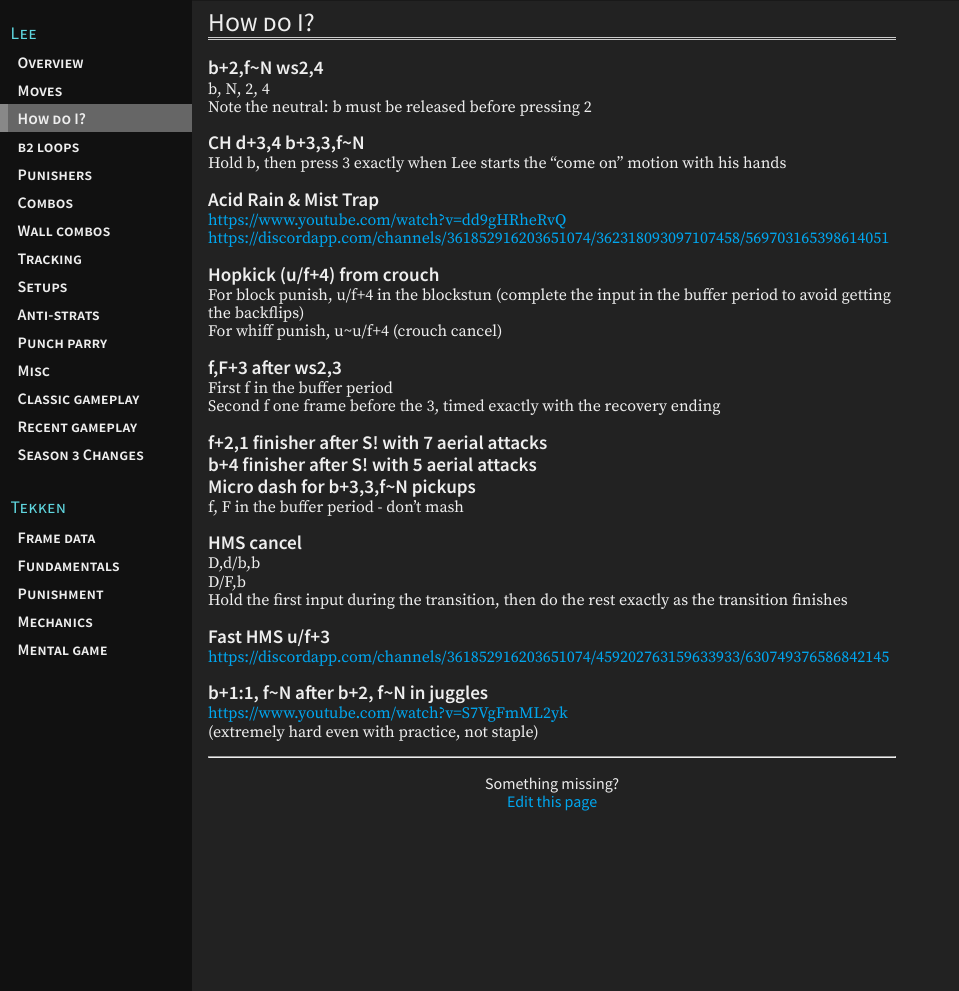
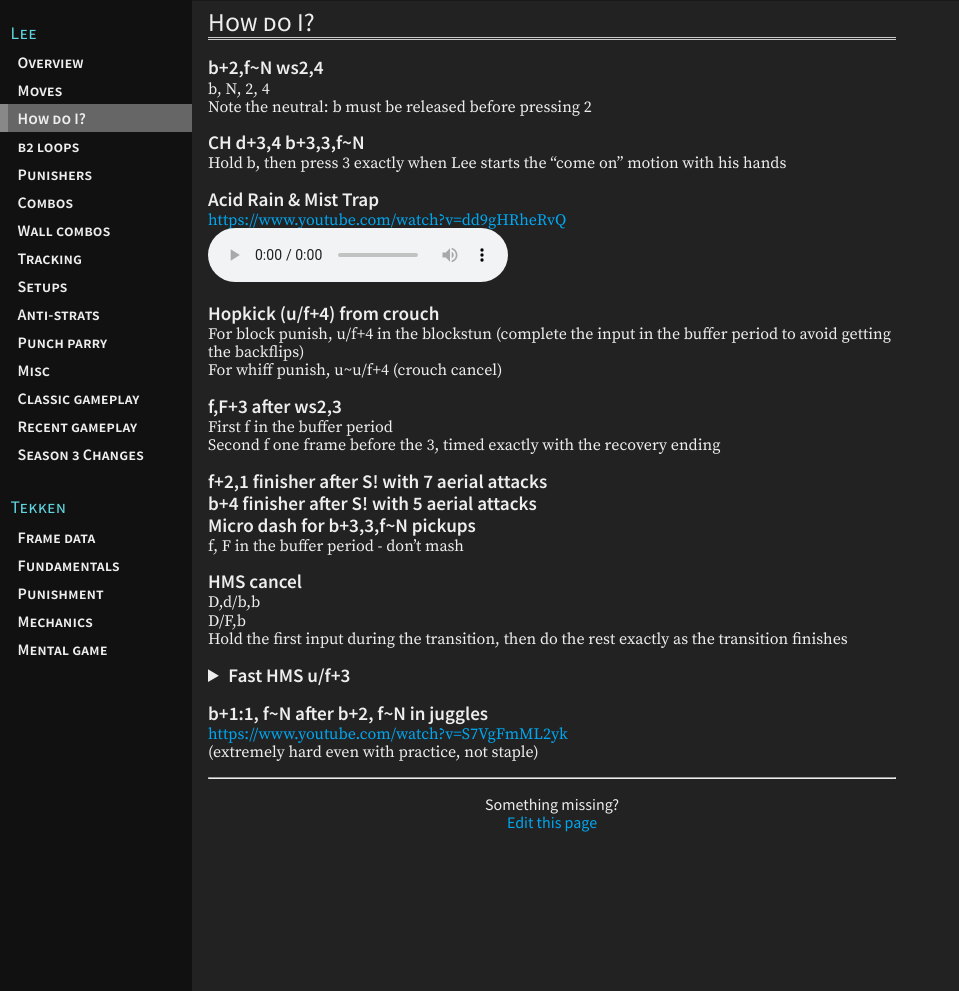
Before and after one commit to t7leeschool/t7leeschool.github.io, a Jekyll site: the page built from _pages/faq.md, in a window 1280 px wide and 991 px high. Shown: the whole window, without its empty margins (0-959 px from the left). Built offline with Jekyll 4.4.1, drawn with Linux system fonts in a browser that asks for light colours.

Commit message:
port discord links in /faq

```diff
--- a/_pages/faq.md
+++ b/_pages/faq.md
@@ -13,8 +13,11 @@ Hold b, then press 3 exactly when Lee starts the "come on" motion with his hands
 
 ## Acid Rain & Mist Trap
 
-<https://www.youtube.com/watch?v=dd9gHRheRvQ>\\
-<https://discordapp.com/channels/361852916203651074/362318093097107458/569703165398614051>
+<https://www.youtube.com/watch?v=dd9gHRheRvQ>
+
+<audio controls loop src="/assets/sounds/Acid_Rain_Timing.mp3">
+  Your browser does not support the audio element.
+</audio>
 
 ## Hopkick (u/f+4) from crouch
 
@@ -38,9 +41,20 @@ D,d/b,b\\
 D/F,b\\
 Hold the first input during the transition, then do the rest exactly as the transition finishes
 
-## Fast HMS u/f+3
+<details>
+<summary markdown="0">Fast HMS u/f+3</summary>
+In the buffer period of an HMS transition:
 
-<https://discordapp.com/channels/361852916203651074/459202763159633933/630749376586842145>
+- If you input u before u/f or 3, then HMS sidestep gets buffered
+- If you input u/f before 3, then forward jump gets buffered
+- If you input 3 before u/f, then HMS 3 gets buffered
+
+In other words, you must input u/f and 3 on the same frame to buffer it.
+
+The other option is to time the input perfectly. In this case, you input U/F in the buffer and press 3 when the transition finishes. You'll get a forward jump only if the 3 is pressed extremely late.
+
+3+4 takes 10 frames, so from neutral the fastest you can do HMS u/f+3 is 30 frames.
+</details>
 
 ## b+1:1, f\~N after b+2, f\~N in juggles
 
```
Also changed, not shown: 1 other file.
